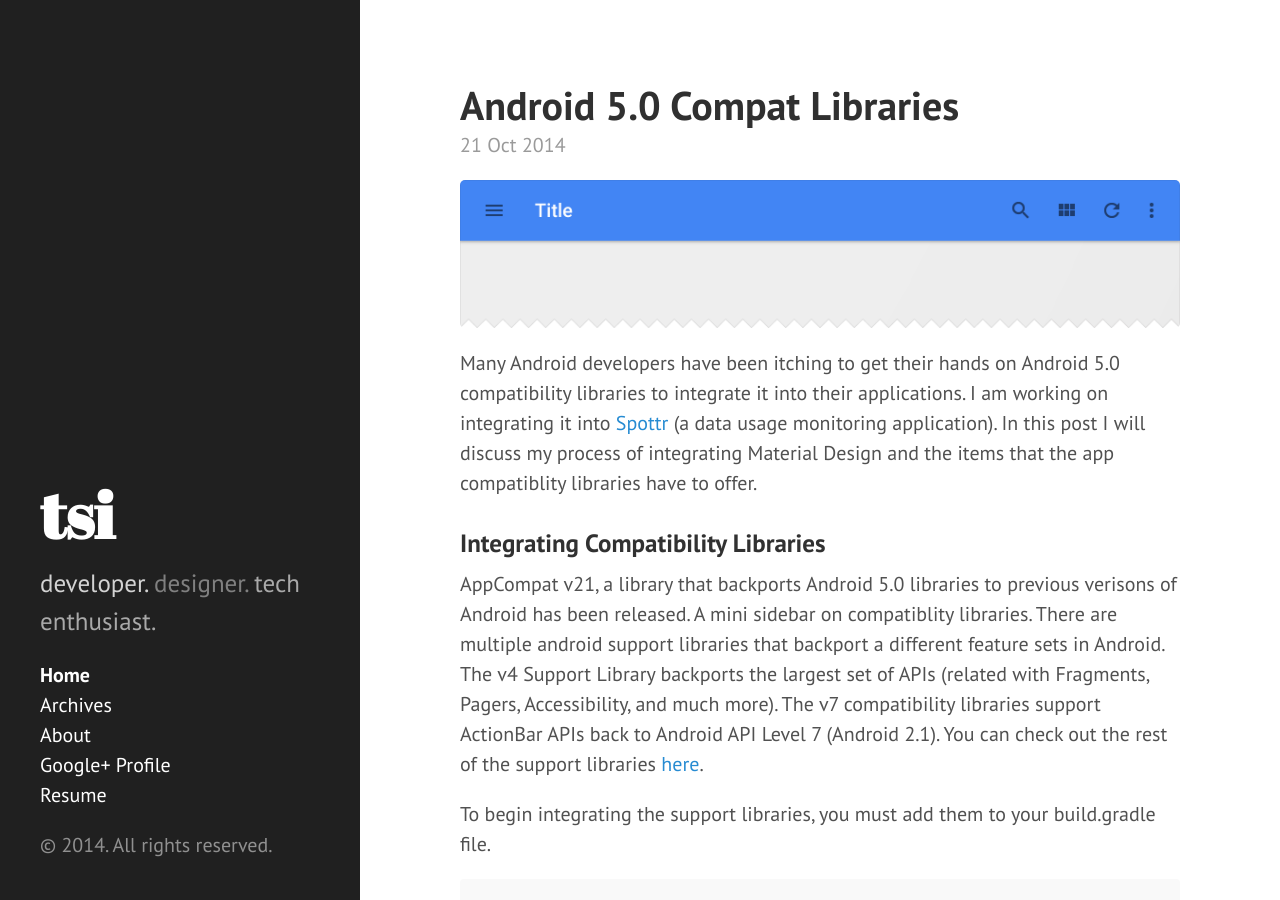
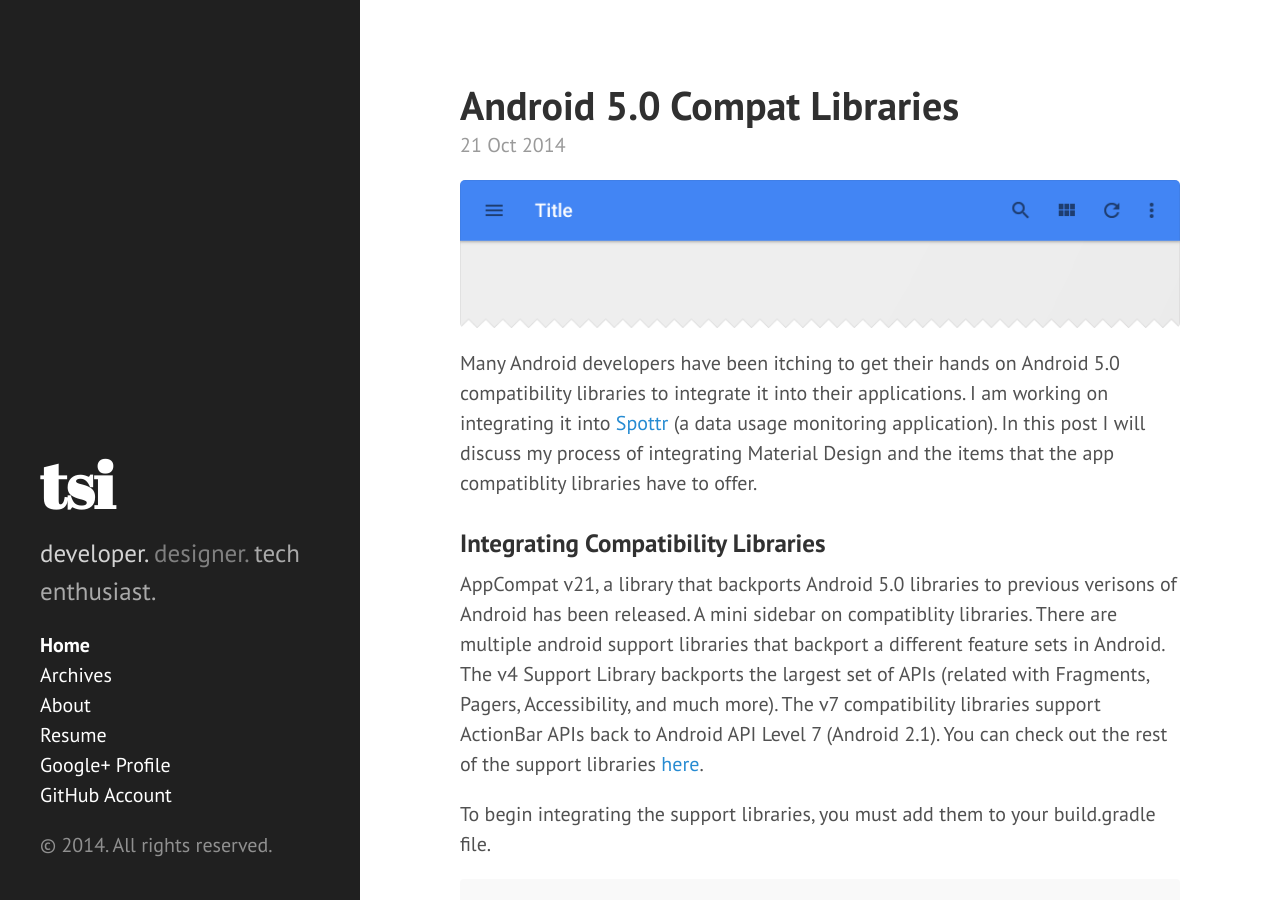
Before and after one commit to thesaadismail/thesaadismail.github.io, a Jekyll site: the page built from index.html, in a window 1280 px wide and 900 px high. Built offline with Jekyll 4.4.1, drawn with Linux system fonts in a browser that asks for light colours; nearby versions of some CDN libraries; Markdown is read by kramdown in place of the engine named in the settings; the list of posts is cut into pages by our own code; comment, search, counter and statistics services are not loaded.

Commit message:
added github account link

```diff
--- a/_includes/sidebar.html
+++ b/_includes/sidebar.html
@@ -27,9 +27,10 @@
       {% endfor %}
 
 
+      <a class="sidebar-nav-item" href="/resources/resume/SaadIsmail-Resume-2014.pdf">Resume</a>
       <a class="sidebar-nav-item" href="https://plus.google.com/+SaadIsmailM?rel=author">Google+ Profile</a>
-      <a class="sidebar-nav-item" href="/resources/resume/SaadIsmail-Resume-2014.pdf">Resume</a>
-      <!--
+      <a class="sidebar-nav-item" href="https://github.com/thesaadismail?tab=repositories">GitHub Account</a>
+          <!--
       <a class="sidebar-nav-item" href="http://gremsi.blogspot.com">Personal Blog</a>
       <a class="sidebar-nav-item" href="{{ site.github.repo }}/archive/v{{ site.version }}.zip">Download</a>-->
       <!--<a class="sidebar-nav-item" href="{{ site.github.repo }}">GitHub project</a>-->
```
